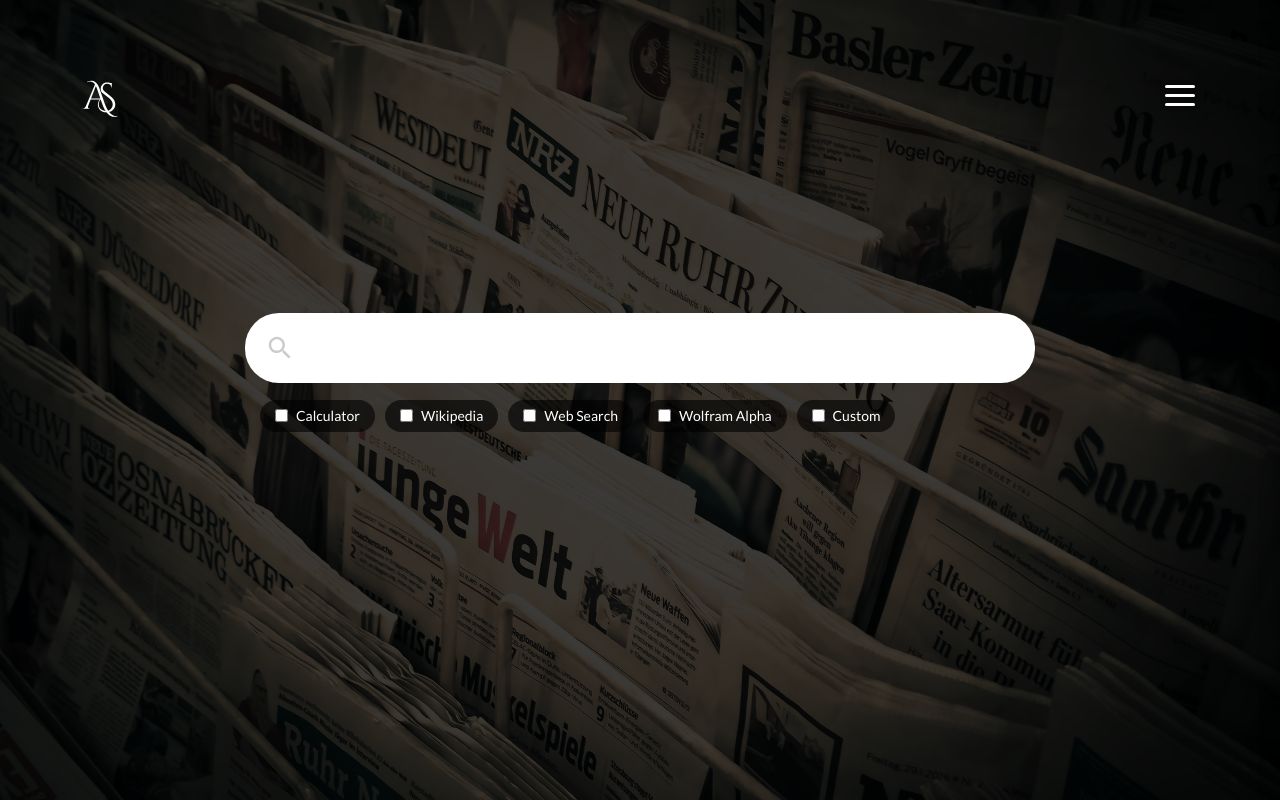
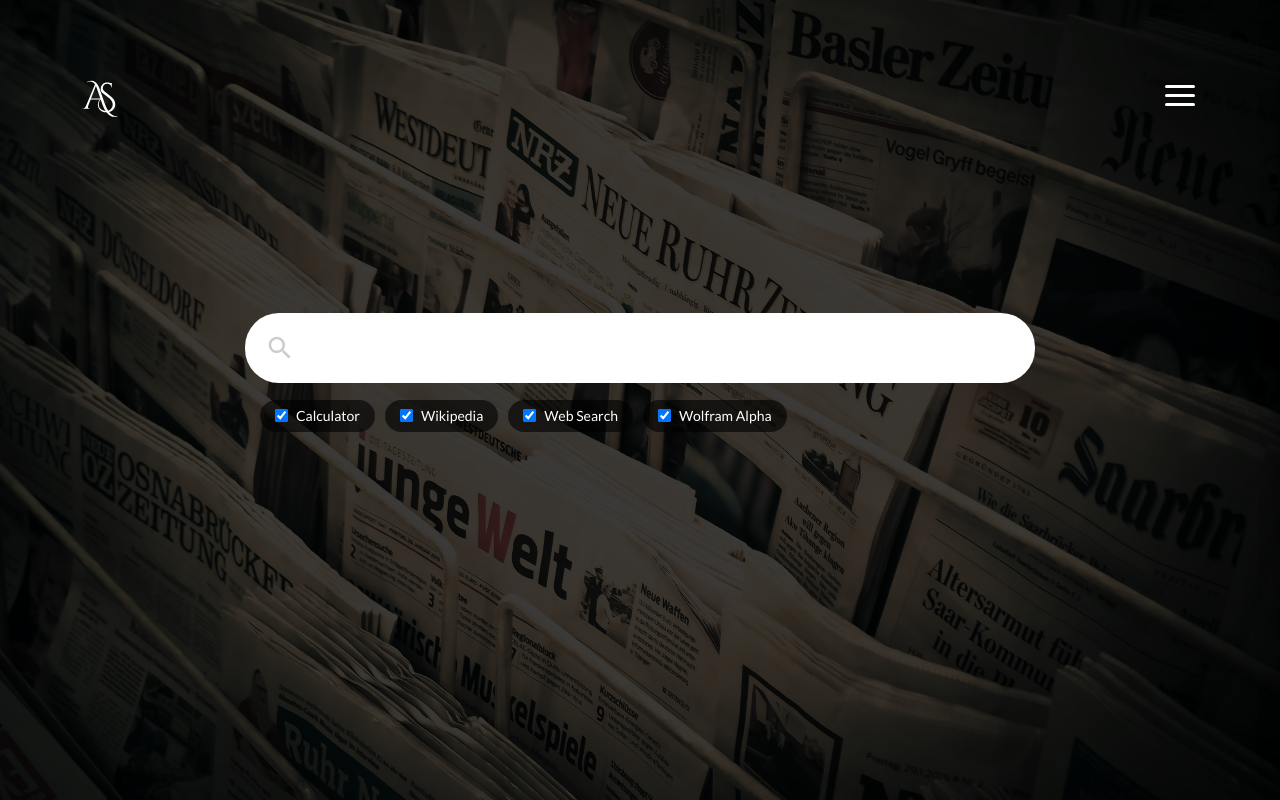
Before and after one commit to asha-software/newsagent, a Django app: page /search/ in a window 1280 px wide. Run offline with Django 5.2, Linux system fonts and the light colour scheme; the visitor is signed in with stand-in values (Sample User, id 1); data that the repository does not hold is empty.

Commit message:
adding checkboxes by default for builtin tool - removing text Custom if no custom tools are available

```diff
--- a/django/user_info/templates/search.html
+++ b/django/user_info/templates/search.html
@@ -56,7 +56,7 @@
             <div class="suggestion-wrap">
               {% for tool in builtin_tools %}
               <label class="suggestion-item">
-                <input type="checkbox" name="source" value="{{ tool.name }}">
+                <input type="checkbox" name="source" value="{{ tool.name }}" checked>
                 <span>{{ tool.display_name }}</span>
               </label>
               {% endfor %}
@@ -68,11 +68,6 @@
                   <span>{{ tool.name }}</span>
                 </label>
                 {% endfor %}
-              {% else %}
-                <label class="suggestion-item">
-                  <input type="checkbox" name="source" value="custom">
-                  <span>Custom</span>
-                </label>
               {% endif %}
             </div>
           </fieldset>
```
